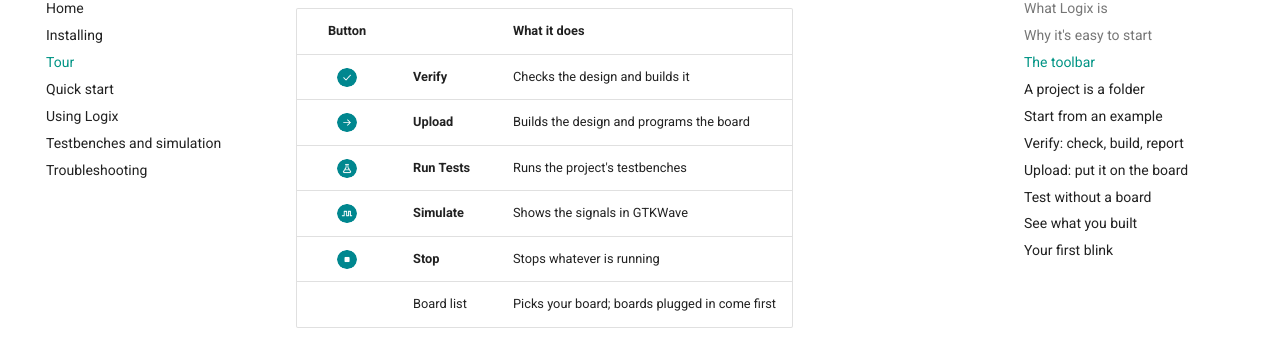
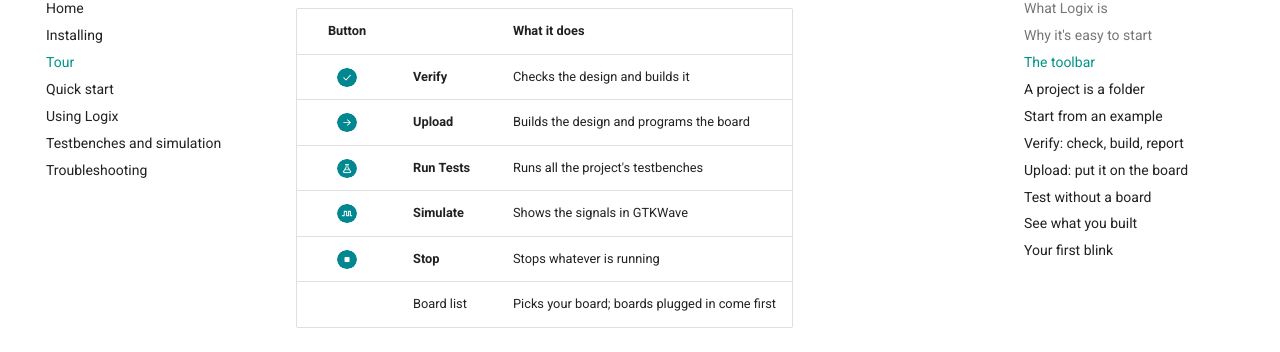
Before and after one commit to openlogix/logix-ide, an MkDocs documentation site: the page built from docs/tour.md, in a window 1280 px wide and 900 px high, scrolled down 1057 px. Shown: the part 100-452 px from the top of the window. Built offline with MkDocs 1.6.1 and Material for MkDocs 9.7.7, drawn with Linux system fonts in a browser that asks for light colours; comment, search, counter and statistics services are not loaded.

Commit message:
Run Tests tooltip: run all the testbenches
Co-Authored-By: Claude Opus 5.5 <noreply@anthropic.com>

```diff
--- a/docs/tour.md
+++ b/docs/tour.md
@@ -30,7 +30,7 @@ To get it, see [Installing Logix](installing.md).
 | :---: | :--- | :--- |
 | ![Verify](images/icon-verify.png){ .toolbar-icon } | **Verify** | Checks the design and builds it |
 | ![Upload](images/icon-upload.png){ .toolbar-icon } | **Upload** | Builds the design and programs the board |
-| ![Run Tests](images/icon-test.png){ .toolbar-icon } | **Run Tests** | Runs the project's testbenches |
+| ![Run Tests](images/icon-test.png){ .toolbar-icon } | **Run Tests** | Runs all the project's testbenches |
 | ![Simulate](images/icon-simulate.png){ .toolbar-icon } | **Simulate** | Shows the signals in GTKWave |
 | ![Stop](images/icon-stop.png){ .toolbar-icon } | **Stop** | Stops whatever is running |
 | | Board list | Picks your board; boards plugged in come first |
--- a/ui/src/App.svelte
+++ b/ui/src/App.svelte
@@ -1520,7 +1520,7 @@
     >
     <span class="toolbar-gap"></span>
     <button
-      title="Run tests (⇧⌘T): run the testbenches"
+      title="Run tests (⇧⌘T): run all the testbenches"
       class:busy={running === "test"}
       disabled={!canRun || !menuState.testbenches}
       onclick={() => runTask("test")}><Icon name="test" /></button
```
